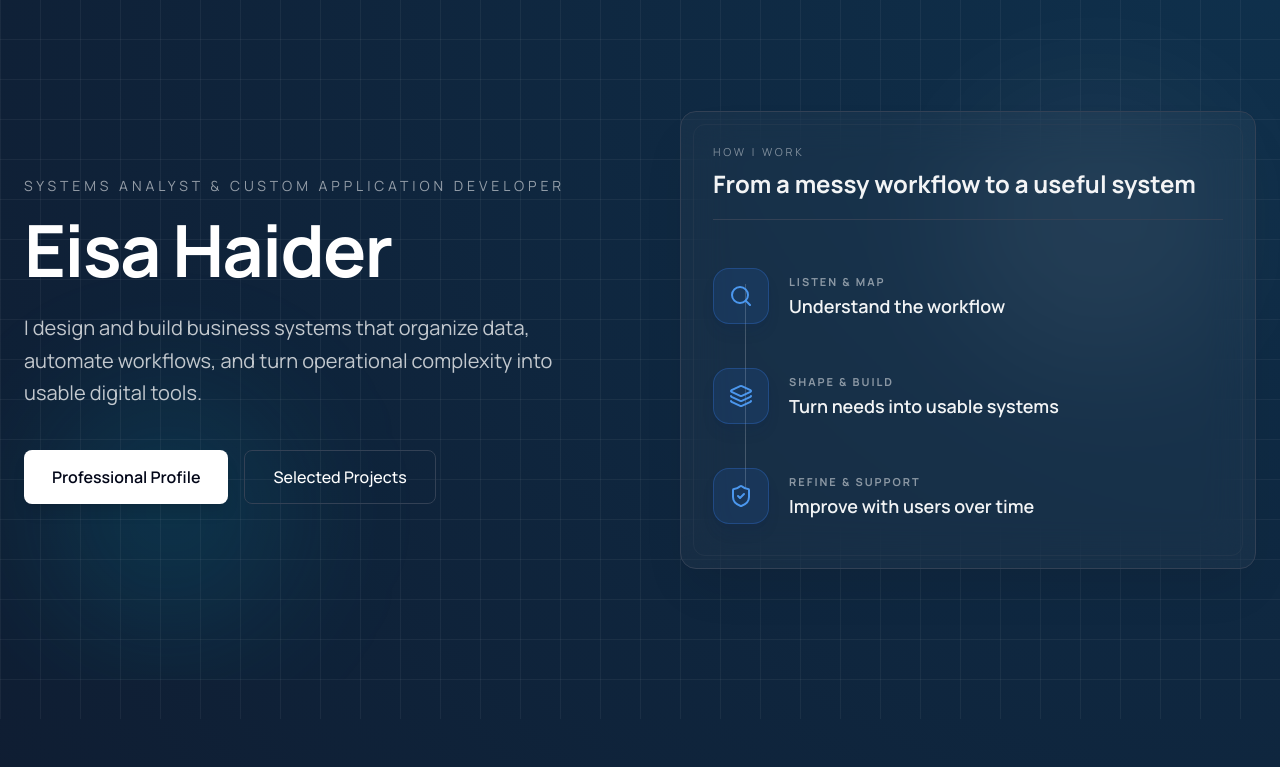
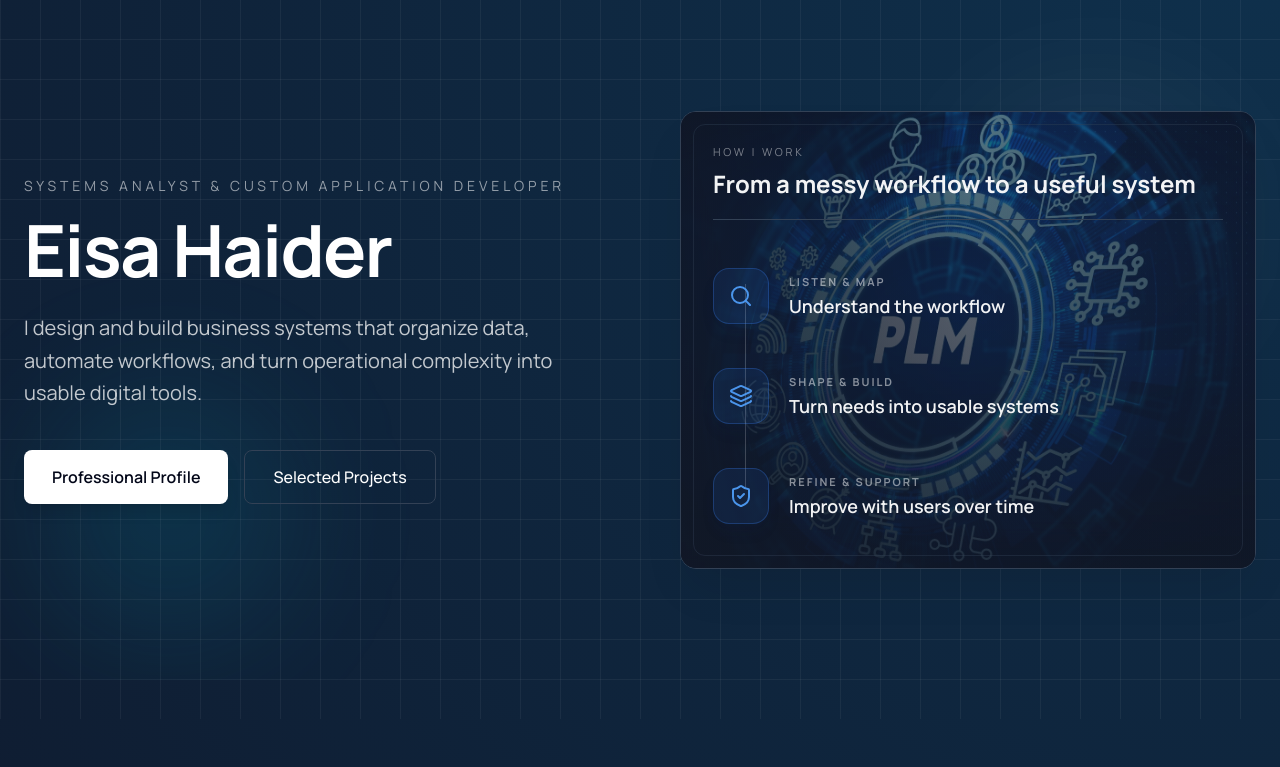
Before and after one commit to EisaHaider/eisa-portfolio, a Flask app: page / in a window 1280 px wide. Shown: the part 81-848 px from the top of the page. Run offline with Flask 3, Linux system fonts and the light colour scheme.

Commit message:
Add subtle hero visual background

```diff
--- a/static/css/output.css
+++ b/static/css/output.css
@@ -272,6 +272,9 @@
   .-z-10 {
     z-index: calc(10 * -1);
   }
+  .z-0 {
+    z-index: 0;
+  }
   .z-10 {
     z-index: 10;
   }
@@ -406,6 +409,9 @@
   }
   .h-72 {
     height: calc(var(--spacing) * 72);
+  }
+  .h-full {
+    height: 100%;
   }
   .min-h-5 {
     min-height: calc(var(--spacing) * 5);
@@ -645,14 +651,66 @@
       background-color: color-mix(in oklab, var(--color-white) 3.5000000000000004%, transparent);
     }
   }
+  .bg-gradient-to-b {
+    --tw-gradient-position: to bottom in oklab;
+    background-image: linear-gradient(var(--tw-gradient-stops));
+  }
+  .bg-gradient-to-r {
+    --tw-gradient-position: to right in oklab;
+    background-image: linear-gradient(var(--tw-gradient-stops));
+  }
   .bg-gradient-to-tr {
     --tw-gradient-position: to top right in oklab;
     background-image: linear-gradient(var(--tw-gradient-stops));
   }
+  .from-\[var\(--card-bg\)\]\/15 {
+    --tw-gradient-from: var(--card-bg);
+    @supports (color: color-mix(in lab, red, red)) {
+      --tw-gradient-from: color-mix(in oklab, var(--card-bg) 15%, transparent);
+    }
+    --tw-gradient-stops: var(--tw-gradient-via-stops, var(--tw-gradient-position), var(--tw-gradient-from) var(--tw-gradient-from-position), var(--tw-gradient-to) var(--tw-gradient-to-position));
+  }
+  .from-\[var\(--card-bg\)\]\/78 {
+    --tw-gradient-from: var(--card-bg);
+    @supports (color: color-mix(in lab, red, red)) {
+      --tw-gradient-from: color-mix(in oklab, var(--card-bg) 78%, transparent);
+    }
+    --tw-gradient-stops: var(--tw-gradient-via-stops, var(--tw-gradient-position), var(--tw-gradient-from) var(--tw-gradient-from-position), var(--tw-gradient-to) var(--tw-gradient-to-position));
+  }
   .from-blue-500\/10 {
     --tw-gradient-from: color-mix(in srgb, oklch(62.3% 0.214 259.815) 10%, transparent);
     @supports (color: color-mix(in lab, red, red)) {
       --tw-gradient-from: color-mix(in oklab, var(--color-blue-500) 10%, transparent);
+    }
+    --tw-gradient-stops: var(--tw-gradient-via-stops, var(--tw-gradient-position), var(--tw-gradient-from) var(--tw-gradient-from-position), var(--tw-gradient-to) var(--tw-gradient-to-position));
+  }
+  .via-\[var\(--card-bg\)\]\/28 {
+    --tw-gradient-via: var(--card-bg);
+    @supports (color: color-mix(in lab, red, red)) {
+      --tw-gradient-via: color-mix(in oklab, var(--card-bg) 28%, transparent);
+    }
+    --tw-gradient-via-stops: var(--tw-gradient-position), var(--tw-gradient-from) var(--tw-gradient-from-position), var(--tw-gradient-via) var(--tw-gradient-via-position), var(--tw-gradient-to) var(--tw-gradient-to-position);
+    --tw-gradient-stops: var(--tw-gradient-via-stops);
+  }
+  .via-\[var\(--card-bg\)\]\/42 {
+    --tw-gradient-via: var(--card-bg);
+    @supports (color: color-mix(in lab, red, red)) {
+      --tw-gradient-via: color-mix(in oklab, var(--card-bg) 42%, transparent);
+    }
+    --tw-gradient-via-stops: var(--tw-gradient-position), var(--tw-gradient-from) var(--tw-gradient-from-position), var(--tw-gradient-via) var(--tw-gradient-via-position), var(--tw-gradient-to) var(--tw-gradient-to-position);
+    --tw-gradient-stops: var(--tw-gradient-via-stops);
+  }
+  .to-\[var\(--card-bg\)\]\/45 {
+    --tw-gradient-to: var(--card-bg);
+    @supports (color: color-mix(in lab, red, red)) {
+      --tw-gradient-to: color-mix(in oklab, var(--card-bg) 45%, transparent);
+    }
+    --tw-gradient-stops: var(--tw-gradient-via-stops, var(--tw-gradient-position), var(--tw-gradient-from) var(--tw-gradient-from-position), var(--tw-gradient-to) var(--tw-gradient-to-position));
+  }
+  .to-\[var\(--card-bg\)\]\/78 {
+    --tw-gradient-to: var(--card-bg);
+    @supports (color: color-mix(in lab, red, red)) {
+      --tw-gradient-to: color-mix(in oklab, var(--card-bg) 78%, transparent);
     }
     --tw-gradient-stops: var(--tw-gradient-via-stops, var(--tw-gradient-position), var(--tw-gradient-from) var(--tw-gradient-from-position), var(--tw-gradient-to) var(--tw-gradient-to-position));
   }
@@ -938,6 +996,9 @@
   }
   .blur-3xl {
     --tw-blur: blur(var(--blur-3xl));
+    filter: var(--tw-blur,) var(--tw-brightness,) var(--tw-contrast,) var(--tw-grayscale,) var(--tw-hue-rotate,) var(--tw-invert,) var(--tw-saturate,) var(--tw-sepia,) var(--tw-drop-shadow,);
+  }
+  .filter {
     filter: var(--tw-blur,) var(--tw-brightness,) var(--tw-contrast,) var(--tw-grayscale,) var(--tw-hue-rotate,) var(--tw-invert,) var(--tw-saturate,) var(--tw-sepia,) var(--tw-drop-shadow,);
   }
   .backdrop-blur {
--- a/templates/index.html
+++ b/templates/index.html
@@ -110,15 +110,24 @@ Eisa Haider | Information Systems Architect
         <!-- الجانب الأيمن -->
         <div class="fade-up">
 
-            <div class="relative rounded-2xl border p-6 sm:p-8 bg-white/[0.035] backdrop-blur-xl shadow-2xl shadow-black/10"
+            <div class="relative overflow-hidden rounded-2xl border p-6 sm:p-8 bg-white/[0.035] backdrop-blur-xl shadow-2xl shadow-black/10"
                  style="border-color: var(--border-color);">
 
+                <img src="{{ url_for('static', filename='images/hero-process.jpg') }}"
+                     alt=""
+                     aria-hidden="true"
+                     class="absolute inset-0 z-0 h-full w-full object-cover"
+                     style="opacity: .62; object-position: center center; filter: saturate(1.16) contrast(1.08);">
+
+                <div class="absolute inset-0 z-0 pointer-events-none bg-gradient-to-b from-[var(--card-bg)]/15 via-[var(--card-bg)]/42 to-[var(--card-bg)]/78"></div>
+                <div class="absolute inset-0 z-0 pointer-events-none bg-gradient-to-r from-[var(--card-bg)]/78 via-[var(--card-bg)]/28 to-[var(--card-bg)]/45"></div>
+
                 <!-- إطار داخلي خفيف -->
-                <div class="absolute inset-3 rounded-xl border opacity-40 pointer-events-none"
+                <div class="absolute inset-3 z-0 rounded-xl border opacity-40 pointer-events-none"
                      style="border-color: var(--border-color);"></div>
 
                 <!-- العنوان -->
-                <div class="relative mb-9 border-b pb-5" style="border-color: var(--border-color);">
+                <div class="relative z-10 mb-9 border-b pb-5" style="border-color: var(--border-color);">
                     <span class="text-[11px] uppercase tracking-[0.25em] opacity-45 block mb-2"
                           data-i18n="hero_flow_subtitle">How I Work</span>
 
@@ -127,7 +136,7 @@ Eisa Haider | Information Systems Architect
                 </div>
 
                 <!-- المراحل -->
-                <div class="relative space-y-5">
+                <div class="relative z-10 space-y-5">
 
                     <div class="absolute top-7 bottom-7 start-8 w-px opacity-20"
                          style="background-color: currentColor;"></div>
```
Also changed, not shown: static/images/hero-process.jpg (added).
